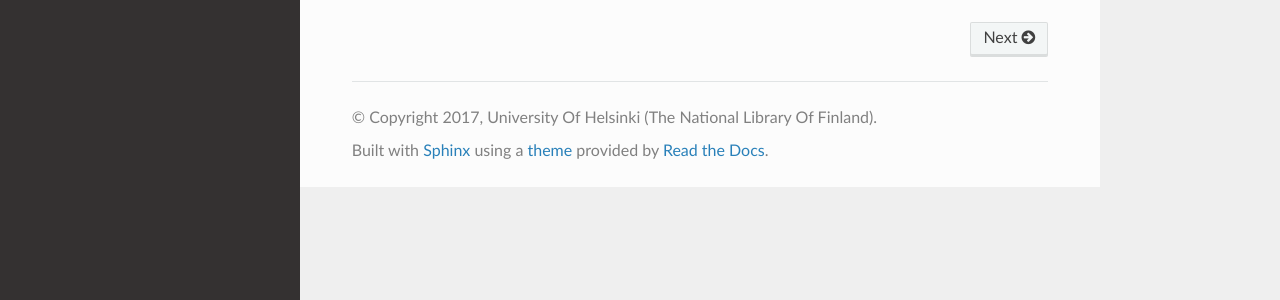
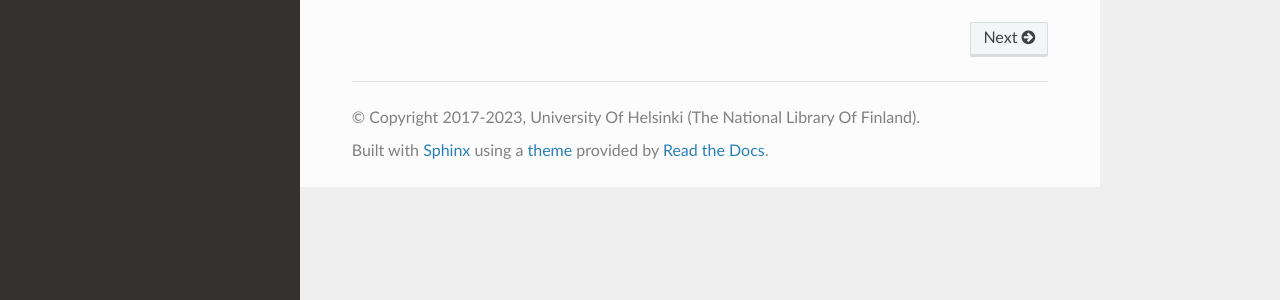
Before and after one commit to NatLibFi/Annif, a Sphinx documentation site: the page built from docs/index.rst, in a window 1280 px wide. Shown: the part 482-782 px from the top of the page. Built offline with Sphinx 7.4.7 and the Read the Docs theme 2.0.0, drawn with Linux system fonts in a browser that asks for light colours; pages that are not in the unit, such as notebooks, are missing from menus; part of the change alters nothing that is shown.

```diff
--- a/docs/conf.py
+++ b/docs/conf.py
@@ -13,6 +13,7 @@
 import os
 import re
 import sys
+from datetime import date
 
 sys.path.insert(0, os.path.abspath(".."))
 
@@ -20,7 +21,11 @@ sys.path.insert(0, os.path.abspath(".."))
 # -- Project information -----------------------------------------------------
 
 project = "annif"
-copyright = "2017, University Of Helsinki (The National Library Of Finland)"
+copyright = (
+    f"2017-{date.today().year}, University Of Helsinki "
+    + "(The National Library Of Finland)"
+)
+
 author = "Osma Suominen"
 
 # Get version number from GitHub tag
```
